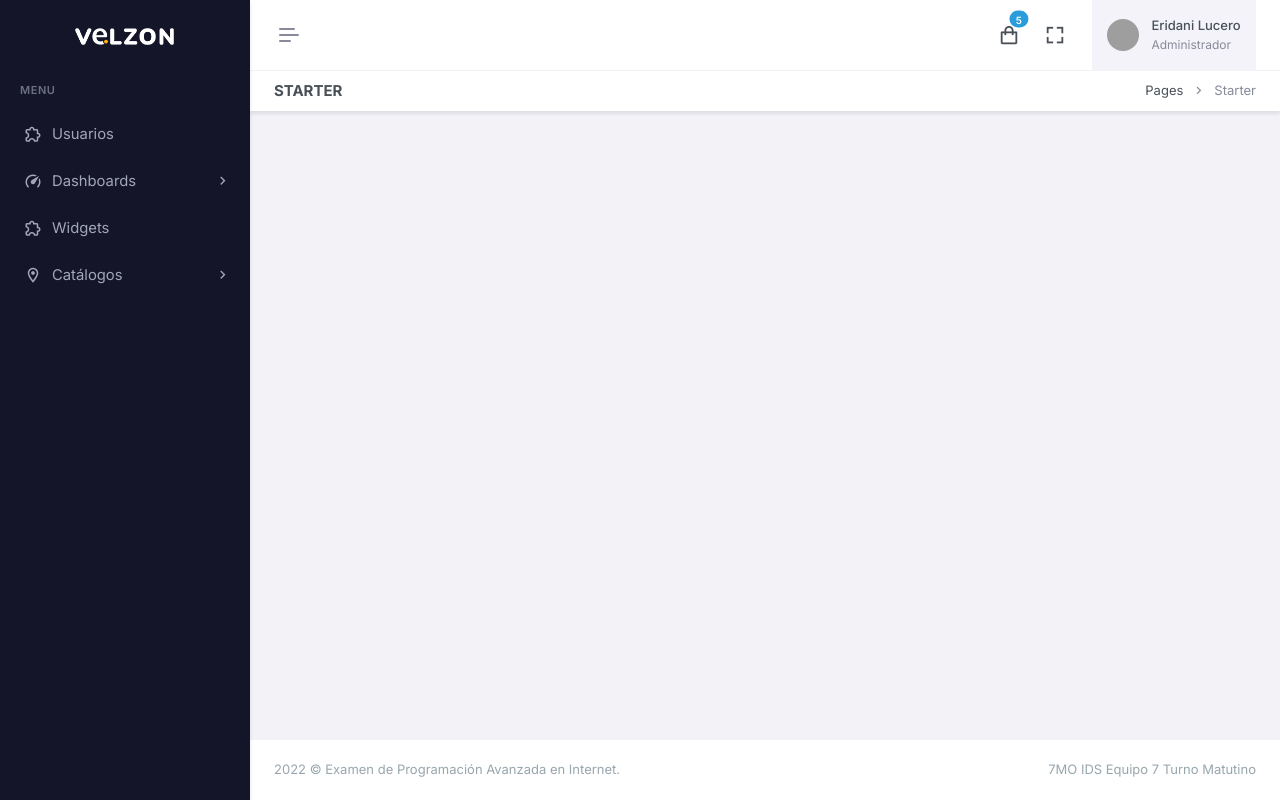
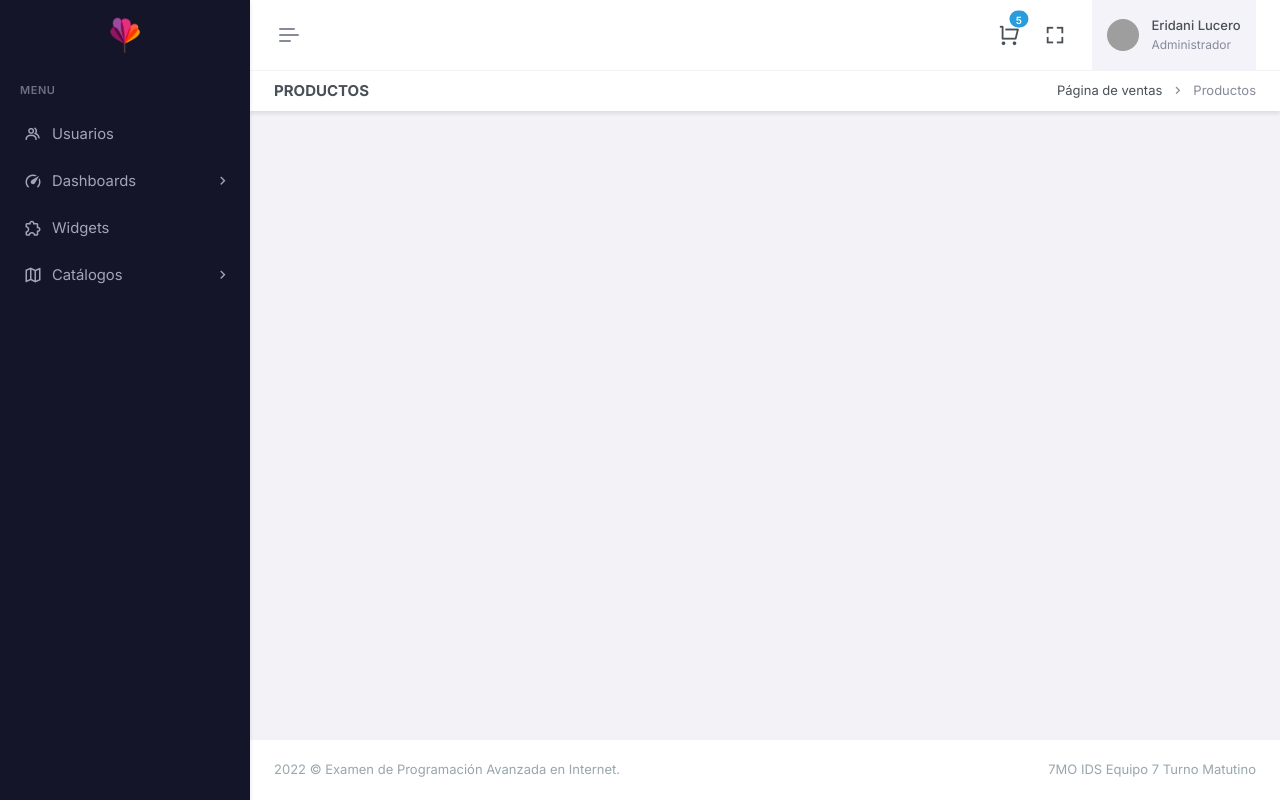
Before and after one commit to JonathanDSoto/equipo-7-tm-22-4ta, a PHP site: page /equipo-7-tm-22-4ta/products/details.php?slug=1 in a window 1280 px wide. Run offline with PHP 8.4, Linux system fonts and the light colour scheme; grey boxes are pictures that could not be loaded.

Commit message:
incrementacion de logo y modificacion en products

```diff
--- a/index.php
+++ b/index.php
@@ -47,7 +47,6 @@
         <div class="auth-page-content">
             <div class="container">
 
-                <!-- end row -->
                 <div class="row justify-content-center">
                     <div class="col-md-8 col-lg-6 col-xl-5">
                         <div class="card mt-4">
--- a/layouts/bread.template.php
+++ b/layouts/bread.template.php
@@ -5,12 +5,12 @@
                     <div class="row">
                         <div class="col-12">
                             <div class="page-title-box d-sm-flex align-items-center justify-content-between">
-                                <h4 class="mb-sm-0">Starter</h4>
+                                <h4 class="mb-sm-0">Productos</h4>
 
                                 <div class="page-title-right">
                                     <ol class="breadcrumb m-0">
-                                        <li class="breadcrumb-item"><a href="javascript: void(0);">Pages</a></li>
-                                        <li class="breadcrumb-item active">Starter</li>
+                                        <li class="breadcrumb-item"><a href="javascript: void(0);">Página de ventas</a></li>
+                                        <li class="breadcrumb-item active">Productos</li>
                                     </ol>
                                 </div>
 
--- a/layouts/nav.template.php
+++ b/layouts/nav.template.php
@@ -2,17 +2,6 @@
 		    <div class="layout-width">
 		        <div class="navbar-header">
 		            <div class="d-flex">
-		                <!-- LOGO -->
-		                <div class="navbar-brand-box horizontal-logo">
-		                    <a href="index.html" class="logo logo-light">
-		                        <span class="logo-sm">
-		                            <img src="<?= BASE_PATH ?>public/images/logo-sm.png" alt="" height="22">
-		                        </span>
-		                        <span class="logo-lg">
-		                            <img src="<?= BASE_PATH ?>public/images/logo-light.png" alt="" height="17">
-		                        </span>
-		                    </a>
-		                </div>
 
 		                <button type="button" class="btn btn-sm px-3 fs-16 header-item vertical-menu-btn topnav-hamburger shadow-none" id="topnav-hamburger-icon">
 		                    <span class="hamburger-icon">
@@ -107,14 +96,14 @@
 		            <div class="d-flex align-items-center">
 		                <div class="dropdown topbar-head-dropdown ms-1 header-item">
 		                    <button type="button" class="btn btn-icon btn-topbar btn-ghost-secondary rounded-circle shadow-none" id="page-header-cart-dropdown" data-bs-toggle="dropdown" data-bs-auto-close="outside" aria-haspopup="true" aria-expanded="false">
-		                        <i class='bx bx-shopping-bag fs-22'></i>
+		                        <i class='ri-shopping-cart-line fs-22'></i>
 		                        <span class="position-absolute topbar-badge cartitem-badge fs-10 translate-middle badge rounded-pill bg-info">5</span>
 		                    </button>
 		                    <div class="dropdown-menu dropdown-menu-xl dropdown-menu-end p-0 dropdown-menu-cart" aria-labelledby="page-header-cart-dropdown">
 		                        <div class="p-3 border-top-0 border-start-0 border-end-0 border-dashed border">
 		                            <div class="row align-items-center">
 		                                <div class="col">
-		                                    <h6 class="m-0 fs-16 fw-semibold"> My Cart</h6>
+		                                    <h6 class="m-0 fs-16 fw-semibold"> Mi Carrito</h6>
 		                                </div>
 		                                <div class="col-auto">
 		                                    <span class="badge badge-soft-warning fs-13"><span class="cartitem-badge">7</span>
@@ -124,15 +113,7 @@
 		                        </div>
 		                        <div data-simplebar style="max-height: 300px;">
 		                            <div class="p-2">
-		                                <div class="text-center empty-cart" id="empty-cart">
-		                                    <div class="avatar-md mx-auto my-3">
-		                                        <div class="avatar-title bg-soft-info text-info fs-36 rounded-circle">
-		                                            <i class='bx bx-cart'></i>
-		                                        </div>
-		                                    </div>
-		                                    <h5 class="mb-3">Your Cart is Empty!</h5>
-		                                    <a href="apps-ecommerce-products.html" class="btn btn-success w-md mb-3">Shop Now</a>
-		                                </div>
+
 		                                <div class="d-block dropdown-item dropdown-item-cart text-wrap px-3 py-2">
 		                                    <div class="d-flex align-items-center">
 		                                        <img src="<?= BASE_PATH ?>public/images/products/img-1.png" class="me-3 rounded-circle avatar-sm p-2 bg-light" alt="user-pic">
@@ -246,7 +227,7 @@
 		                            </div>
 
 		                            <a href="apps-ecommerce-checkout.html" class="btn btn-success text-center w-100">
-		                                Checkout
+		                                Comprar
 		                            </a>
 		                        </div>
 		                    </div>
@@ -270,16 +251,12 @@
 		                    </button>
 		                    <div class="dropdown-menu dropdown-menu-end">
 		                        <!-- item-->
-		                        <h6 class="dropdown-header">Welcome Anna!</h6>
-		                        <a class="dropdown-item" href="pages-profile.html"><i class="mdi mdi-account-circle text-muted fs-16 align-middle me-1"></i> <span class="align-middle">Profile</span></a>
-		                        <a class="dropdown-item" href="apps-chat.html"><i class="mdi mdi-message-text-outline text-muted fs-16 align-middle me-1"></i> <span class="align-middle">Messages</span></a>
-		                        <a class="dropdown-item" href="apps-tasks-kanban.html"><i class="mdi mdi-calendar-check-outline text-muted fs-16 align-middle me-1"></i> <span class="align-middle">Taskboard</span></a>
-		                        <a class="dropdown-item" href="pages-faqs.html"><i class="mdi mdi-lifebuoy text-muted fs-16 align-middle me-1"></i> <span class="align-middle">Help</span></a>
+
+		                        <a class="dropdown-item" href="pages-profile.html"><i class="mdi mdi-account-circle text-muted fs-16 align-middle me-1"></i> <span class="align-middle">Perfil</span></a>
 		                        <div class="dropdown-divider"></div>
 
-		                        <a class="dropdown-item" href="pages-profile-settings.html"><span class="badge bg-soft-success text-success mt-1 float-end">New</span><i class="mdi mdi-cog-outline text-muted fs-16 align-middle me-1"></i> <span class="align-middle">Settings</span></a>
-		                        <a class="dropdown-item" href="auth-lockscreen-basic.html"><i class="mdi mdi-lock text-muted fs-16 align-middle me-1"></i> <span class="align-middle">Lock screen</span></a>
-		                        <a class="dropdown-item" href="auth-logout-basic.html"><i class="mdi mdi-logout text-muted fs-16 align-middle me-1"></i> <span class="align-middle" data-key="t-logout">Logout</span></a>
+
+		                        <a class="dropdown-item" href="auth-logout-basic.html"><i class="mdi mdi-logout text-muted fs-16 align-middle me-1"></i> <span class="align-middle" data-key="t-logout">Cerrar Sesión</span></a>
 		                    </div>
 		                </div>
 		            </div>
--- a/layouts/sidebar.template.php
+++ b/layouts/sidebar.template.php
@@ -1,14 +1,13 @@
         <div class="app-menu navbar-menu">
             <!-- LOGO -->
             <div class="navbar-brand-box">
-
                 <!-- Light Logo-->
                 <a href="index.html" class="logo logo-light">
                     <span class="logo-sm">
                         <img src="<?= BASE_PATH ?>public/images/logo-sm.png" alt="" height="22">
                     </span>
                     <span class="logo-lg">
-                        <img src="<?= BASE_PATH ?>public/images/logo-light.png" alt="" height="17">
+                        <img src="<?= BASE_PATH ?>public/images/logo-light.png" alt="" height="40">
                     </span>
                 </a>
                 <button type="button" class="btn btn-sm p-0 fs-20 header-item float-end btn-vertical-sm-hover" id="vertical-hover">
@@ -18,16 +17,14 @@
 
             <div id="scrollbar">
                 <div class="container-fluid">
-
                     <div id="two-column-menu">
                     </div>
                     <ul class="navbar-nav" id="navbar-nav">
                         <li class="menu-title"><span data-key="t-menu">Menu</span></li>
 
-
                         <li class="nav-item">
                             <a class="nav-link menu-link" href="widgets.html">
-                                <i class="mdi mdi-puzzle-outline"></i> <span data-key="t-widgets">Usuarios</span>
+                                <i class="bx bx-group"></i> <span data-key="t-widgets">Usuarios</span>
                             </a>
                         </li>
 
@@ -68,7 +65,7 @@
 
                         <li class="nav-item">
                             <a class="nav-link menu-link" href="#sidebarMaps" data-bs-toggle="collapse" role="button" aria-expanded="false" aria-controls="sidebarMaps">
-                                <i class="mdi mdi-map-marker-outline"></i> <span data-key="t-maps">Catálogos</span>
+                                <i class="ri-map-2-line"></i> <span data-key="t-maps">Catálogos</span>
                             </a>
                             <div class="collapse menu-dropdown" id="sidebarMaps">
                                 <ul class="nav nav-sm flex-column">
@@ -84,7 +81,7 @@
                                     </li>
                                     <li class="nav-item">
                                         <a href="maps-leaflet.html" class="nav-link" data-key="t-leaflet">
-                                            Etiquetas
+                                            Cupones
                                         </a>
                                     </li>
                                 </ul>
--- a/products/index.php
+++ b/products/index.php
@@ -97,7 +97,6 @@
                                 </div>
                             </div>
                             <!-- end card header -->
-                            <div class="card-body">
 
                             <div class="tab-content text-muted">
                                 <div class="tab-pane active" id="productnav-all" role="tabpanel">
```
Also changed, not shown: public/images/favicon.ico, public/images/logo-light.png, public/images/logo-sm.png. Lines whose indentation alone changed are shown as unchanged.
